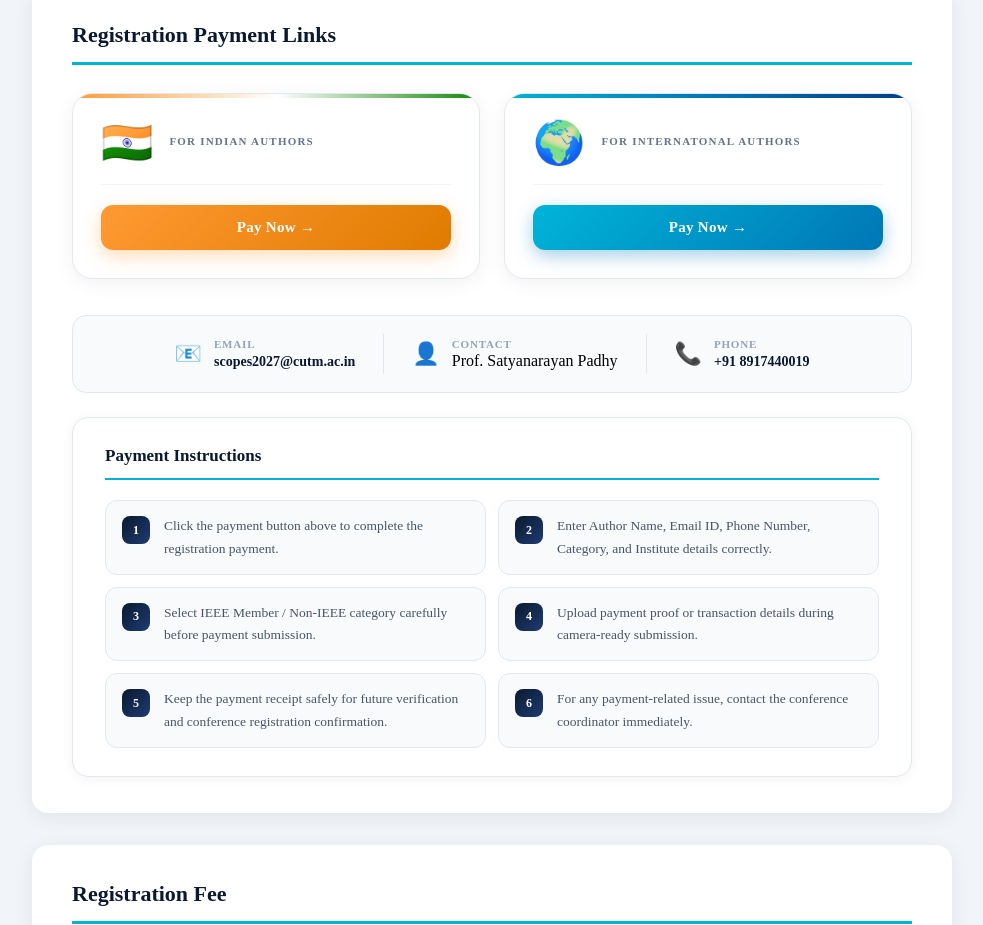
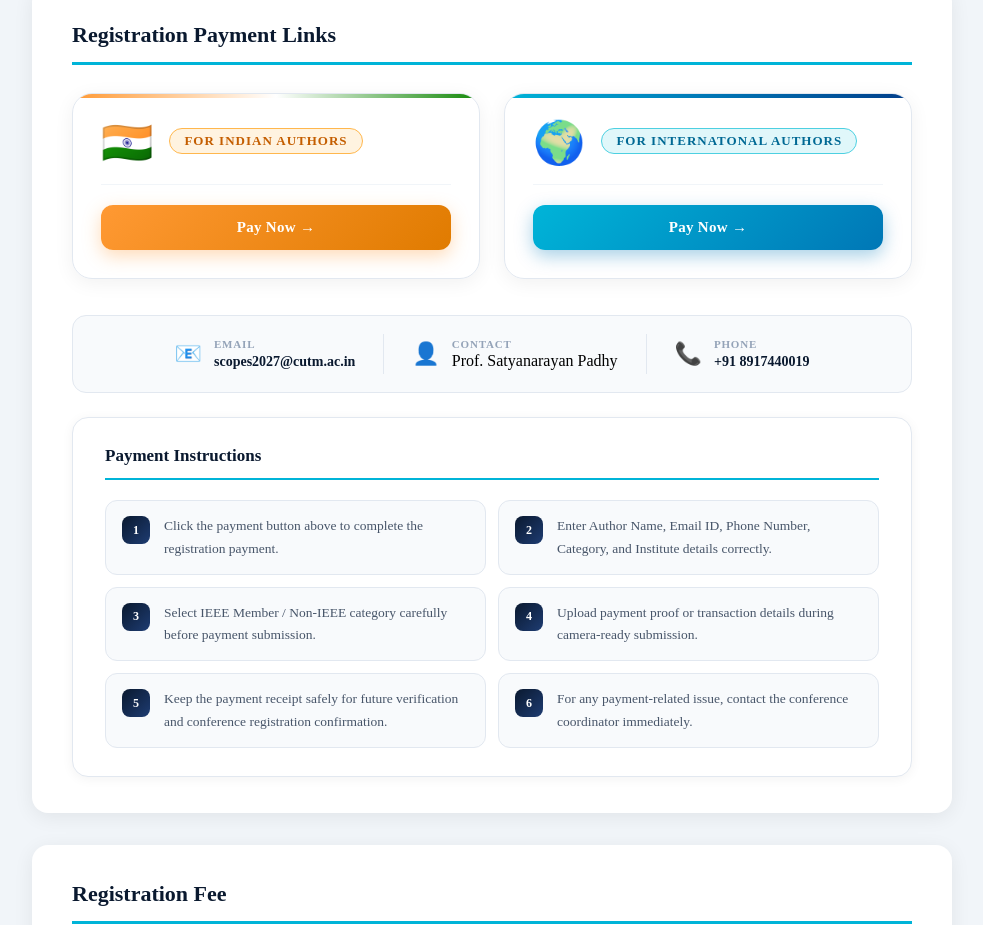
Before and after one commit to krushayu/SCOPES-2027, a React (Create React App) app: page /registration in a window 1280 px wide. Shown: the part 1941-2866 px from the top of the page, without its empty margins (148-1131 px from the left). Built offline with nearby package versions, Linux system fonts and the light colour scheme.

Commit message:
new update

```diff
--- a/src/styles/Registration.css
+++ b/src/styles/Registration.css
@@ -477,12 +477,26 @@
 }
 
 .reg-pay-tag {
-  font-size: 11px;
-  font-weight: 700;
+  font-size: 13px;
+  font-weight: 800;
   text-transform: uppercase;
-  letter-spacing: 1.2px;
-  color: #64748b;
+  letter-spacing: 1px;
   margin-bottom: 4px;
+  display: inline-block;
+  padding: 4px 14px;
+  border-radius: 20px;
+}
+
+.reg-pay-india .reg-pay-tag {
+  color: #c45e00;
+  background: #fff3e0;
+  border: 1.5px solid #ffb74d;
+}
+
+.reg-pay-foreign .reg-pay-tag {
+  color: #006994;
+  background: #e0f7fa;
+  border: 1.5px solid #4dd0e1;
 }
 
 .reg-pay-title {
```
